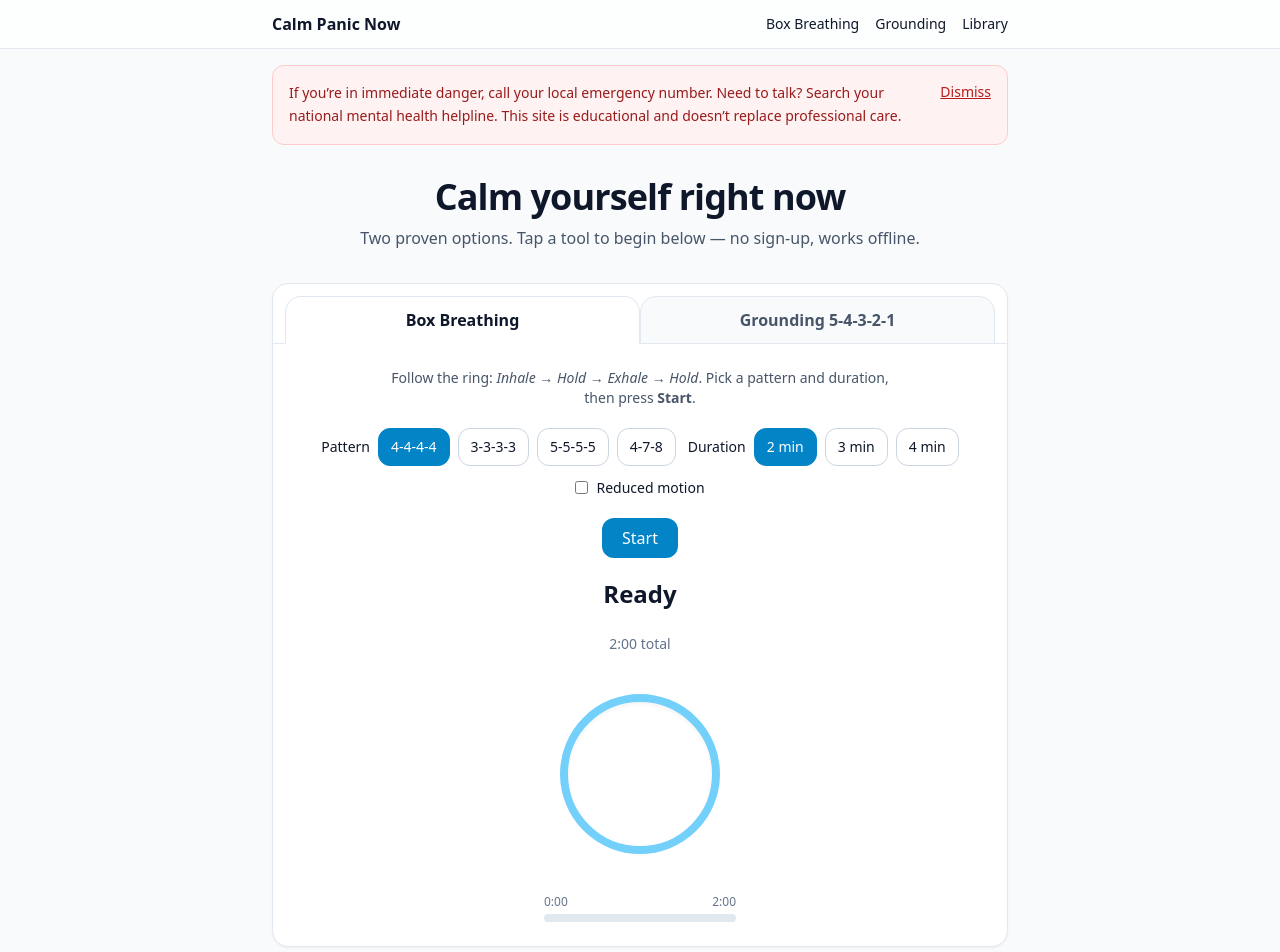
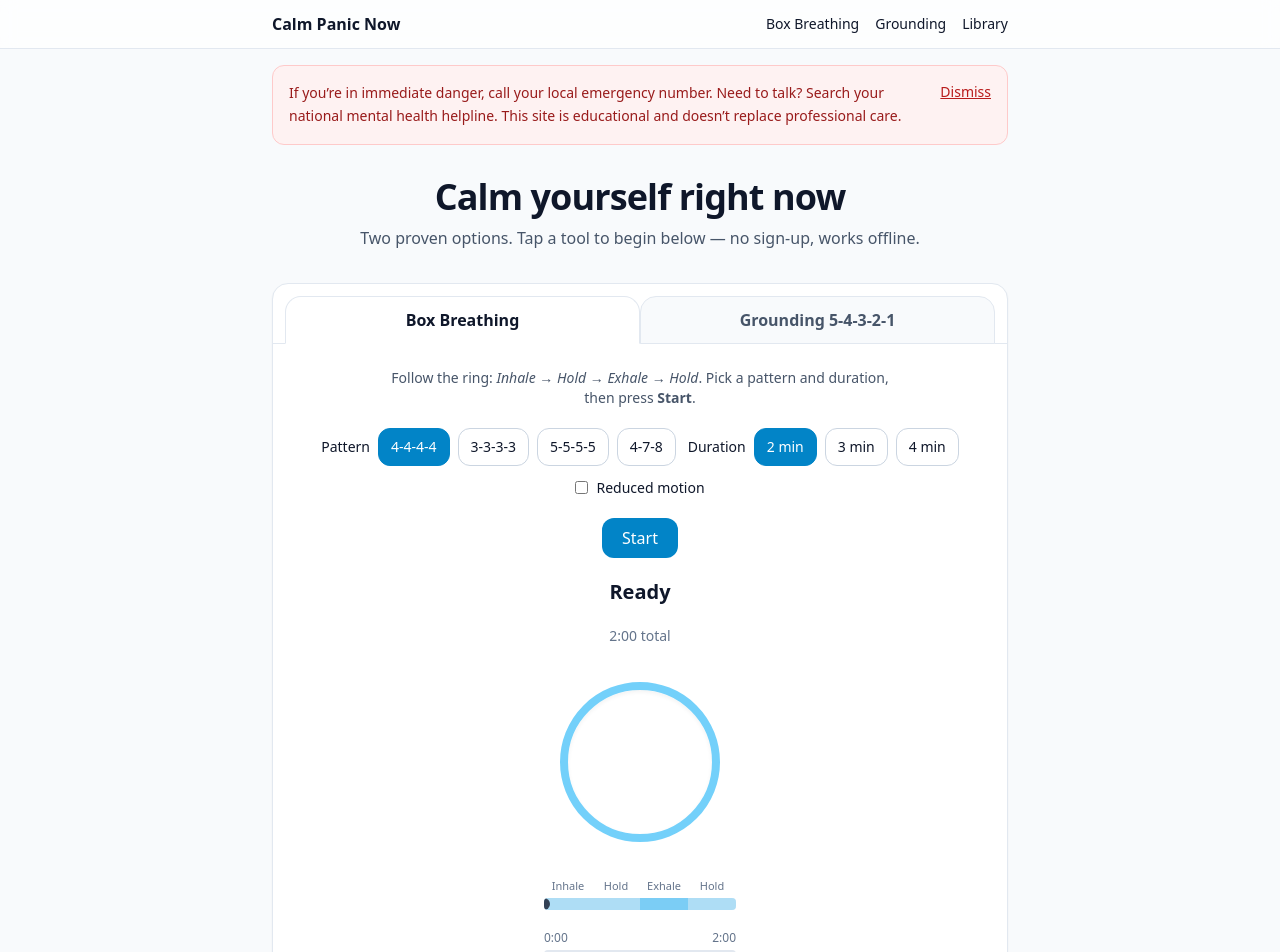
Before and after one commit to JiriTill/calm-panic-now, a Next.js app: page / in a window 1280 px wide. Shown: the top 952 px of the page. Built offline with nearby package versions, Linux system fonts and the light colour scheme.

Commit message:
Update BreathRing.tsx

```diff
--- a/src/app/ui/BreathRing.tsx
+++ b/src/app/ui/BreathRing.tsx
@@ -61,6 +61,10 @@ export default function BreathRing({
   onFinish?: () => void;
 }) {
   const phases = useMemo(() => getPattern(pattern), [pattern]);
+  const cycleTotal = useMemo(
+    () => phases.reduce((a, b) => a + b.seconds, 0),
+    [phases]
+  );
 
   const idxRef = useRef(0);
   const [phaseIndex, setPhaseIndex] = useState(0);
@@ -75,10 +79,9 @@ export default function BreathRing({
     setTotalLeft(durationSec);
   }, [startKey, phases, durationSec]);
 
-  // Tick 1x/sec only when started
+  // Tick every second when started (we'll animate the timeline pointer smoothly via CSS transition)
   useEffect(() => {
-    if (!started) return;
-    if (totalLeft <= 0) return;
+    if (!started || totalLeft <= 0) return;
 
     const id = setInterval(() => {
       setPhaseLeft((prev) => {
@@ -105,12 +108,25 @@ export default function BreathRing({
   }, [started, phases, totalLeft, onFinish]);
 
   const current = phases[phaseIndex];
-  const progressPct = Math.max(0, Math.min(100, ((durationSec - totalLeft) / durationSec) * 100));
+
+  // Timeline pointer position (percent of cycle)
+  const elapsedBeforePhase = useMemo(
+    () => phases.slice(0, phaseIndex).reduce((a, b) => a + b.seconds, 0),
+    [phases, phaseIndex]
+  );
+  const withinPhaseElapsed = phases[phaseIndex].seconds - phaseLeft; // 0..seconds-1
+  const pointerPct =
+    ((elapsedBeforePhase + Math.max(0, withinPhaseElapsed)) / cycleTotal) * 100;
+
+  const progressPct = Math.max(
+    0,
+    Math.min(100, ((durationSec - totalLeft) / durationSec) * 100)
+  );
 
   return (
-    <div className="grid place-items-center gap-6">
+    <div className="grid place-items-center gap-5">
       {/* Phase label + seconds */}
-      <div className="text-2xl font-semibold" aria-live="polite">
+      <div className="text-xl font-semibold" aria-live="polite">
         {started ? current.label : "Ready"}
       </div>
       <div className="text-sm text-slate-500" aria-live="polite">
@@ -135,17 +151,49 @@ export default function BreathRing({
         )}
       </div>
 
-      {/* Progress bar + time left */}
+      {/* NEW: Phase timeline with moving pointer */}
+      <div className="w-full max-w-xl">
+        {/* Labels aligned to segment widths */}
+        <div className="flex text-[11px] text-slate-500 mb-1">
+          {phases.map((ph, i) => (
+            <div key={i} style={{ flex: ph.seconds }} className="text-center">
+              {ph.label}
+            </div>
+          ))}
+        </div>
+        <div className="relative h-3 rounded bg-slate-200 dark:bg-slate-800 overflow-hidden flex">
+          {phases.map((ph, i) => (
+            <div
+              key={i}
+              style={{ flex: ph.seconds }}
+              className={
+                ph.label === "Exhale"
+                  ? "bg-sky-400/60"
+                  : "bg-sky-300/50"
+              }
+            />
+          ))}
+          {/* pointer */}
+          <div
+            className="absolute top-1/2 -translate-y-1/2 h-3 w-3 rounded-full bg-slate-700 dark:bg-slate-200"
+            style={{
+              left: `${pointerPct}%`,
+              transition: "left 1s linear",
+              transform: "translate(-50%, -50%)",
+            }}
+            aria-hidden
+          />
+        </div>
+      </div>
+
+      {/* Session progress bar + time left */}
       <div className="w-full max-w-sm">
         <div className="flex justify-between text-xs text-slate-500 mb-1">
           <span>{mmss(durationSec - totalLeft)}</span>
           <span>{mmss(totalLeft)}</span>
         </div>
         <div className="h-2 rounded bg-slate-200 dark:bg-slate-800 overflow-hidden">
-          <div
-            className="h-full bg-sky-500"
-            style={{ width: `${progressPct}%` }}
-          />
+          <div className="h-full bg-sky-500" style={{ width: `${progressPct}%` }} />
         </div>
       </div>
     </div>
```
